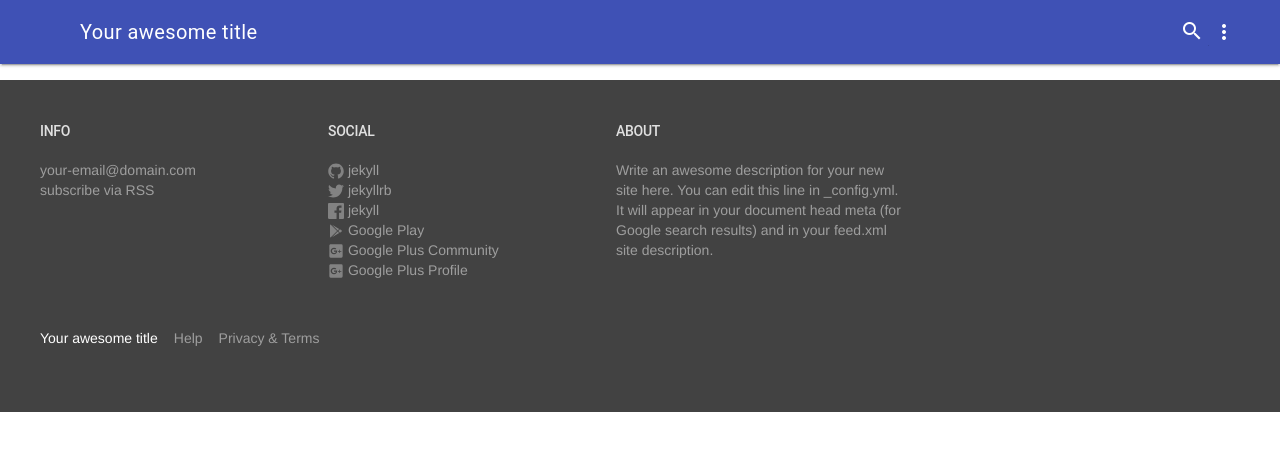
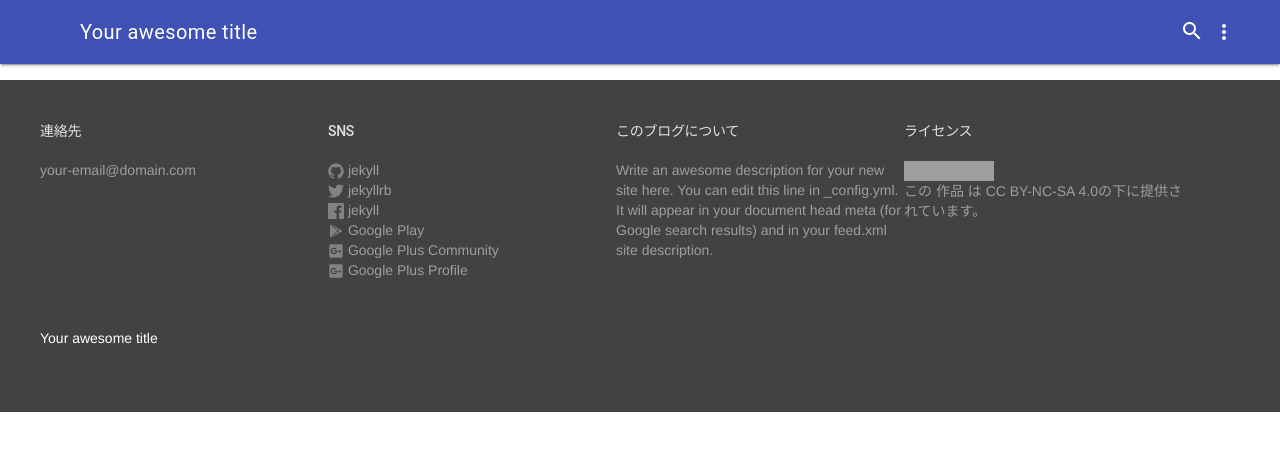
Before and after one commit to gdgmanagua/jekyll-mdl, a Jekyll site: the page built from index.html, in a window 1280 px wide. Shown: the top 451 px of the page. Built offline with Jekyll 4.4.1, drawn with Linux system fonts in a browser that asks for light colours; grey boxes are pictures that could not be loaded.

Commit message:
Update footer.html

```diff
--- a/_includes/footer.html
+++ b/_includes/footer.html
@@ -3,16 +3,15 @@
 
     <div class="mdl-mega-footer--drop-down-section">
       <input class="mdl-mega-footer--heading-checkbox" type="checkbox" checked>
-      <h1 class="mdl-mega-footer--heading">INFO</h1>
+      <h1 class="mdl-mega-footer--heading">連絡先</h1>
       <ul class="mdl-mega-footer--link-list">
         <li><a href="mailto:{{ site.email }}">{{ site.email }}</a></li>
-        <li><a href="{{ "/feed.xml" | prepend: site.baseurl }}">subscribe via RSS</a></li>
       </ul>
     </div>
 
     <div class="mdl-mega-footer--drop-down-section">
       <input class="mdl-mega-footer--heading-checkbox" type="checkbox" checked>
-      <h1 class="mdl-mega-footer--heading">SOCIAL</h1>
+      <h1 class="mdl-mega-footer--heading">SNS</h1>
       <ul class="mdl-mega-footer--link-list">
         {% if site.github_username %}
         <li>
@@ -101,9 +100,17 @@
 
     <div class="mdl-mega-footer--drop-down-section">
       <input class="mdl-mega-footer--heading-checkbox" type="checkbox" checked>
-      <h1 class="mdl-mega-footer--heading">ABOUT</h1>
+      <h1 class="mdl-mega-footer--heading">このブログについて</h1>
       <ul class="mdl-mega-footer--link-list">
         <li>{{ site.description }}</li>
+      </ul>
+    </div>
+    <div class="mdl-mega-footer--drop-down-section">
+      <input class="mdl-mega-footer--heading-checkbox" type="checkbox" checked>
+      <h1 class="mdl-mega-footer--heading">ライセンス</h1>
+      <ul class="mdl-mega-footer--link-list">
+        <li><a rel="license" href="http://creativecommons.org/licenses/by-nc-sa/4.0/"><img alt="クリエイティブ・コモンズ・ライセンス" style="border-width:0" src="https://i.creativecommons.org/l/by-nc-sa/4.0/88x31.png" /></a></li>
+        <li>この 作品 は <a rel="license" href="http://creativecommons.org/licenses/by-nc-sa/4.0/">CC BY-NC-SA 4.0</a>の下に提供されています。</li>
       </ul>
     </div>
 
@@ -113,8 +120,6 @@
   <div class="mdl-mega-footer--bottom-section">
     <div class="mdl-logo">{{ site.title }}</div>
     <ul class="mdl-mega-footer--link-list">
-      <li><a href="#">Help</a></li>
-      <li><a href="#">Privacy & Terms</a></li>
     </ul>
   </div>
 
```
